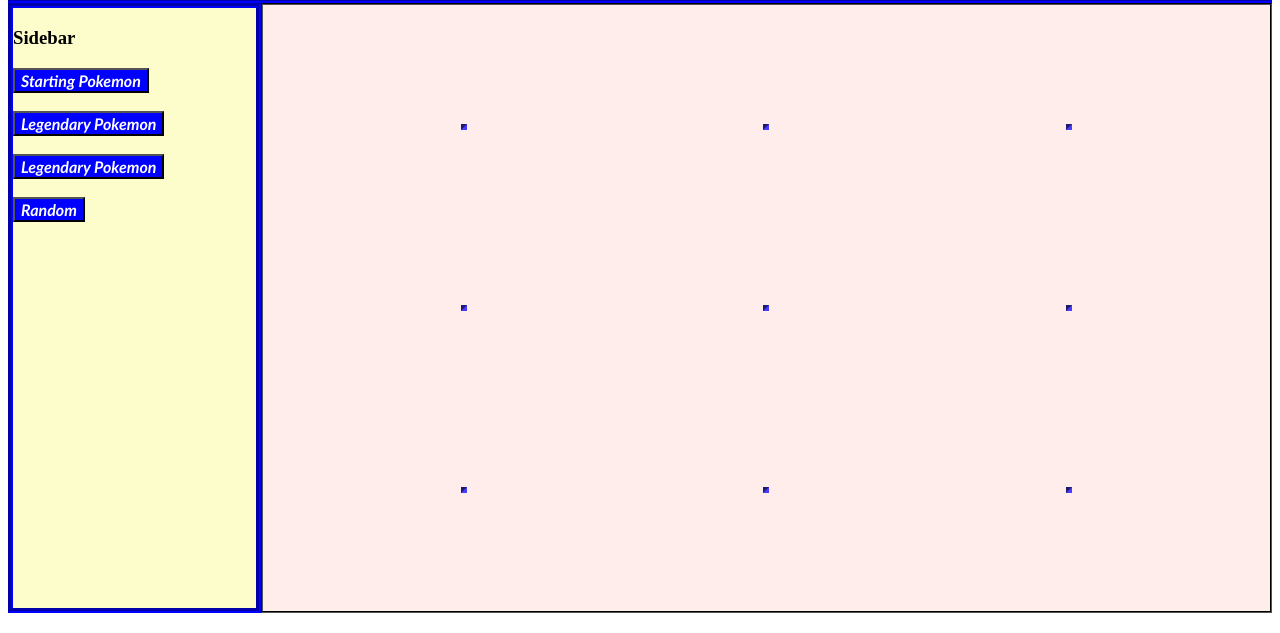
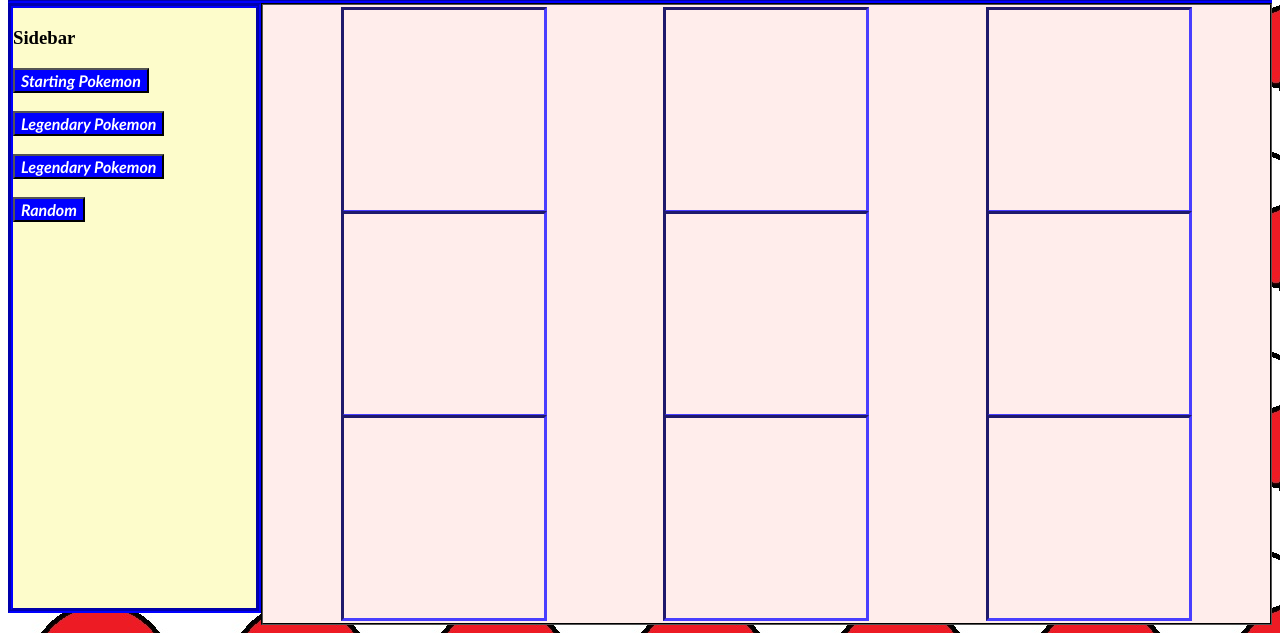
Before and after one commit to Aesiren/Project1, a website with bundled scripts: page Pages/index.html in a window 1280 px wide. Shown: the part 212-845 px from the top of the page. Built offline with nearby package versions, Linux system fonts and the light colour scheme; no server answers.

Commit message:
added background images

```diff
--- a/Pages/index.css
+++ b/Pages/index.css
@@ -44,8 +44,8 @@ h2 {
 
 .main {
   display: grid;
-  grid-template-columns: 30% 30% 30%;
-  grid-template-rows: 30% 30% 30%;
+  grid-template-columns: 32% 32% 32%;
+  grid-template-rows: 33% 33% 33%;
   background-color: #ffedeb;
   border: 2px;
   border-style: groove;
@@ -54,7 +54,7 @@ h2 {
   align-content: center;
 }
 
-.body {
+.match_body {
   display: grid;
   grid-template-columns: 100%;
   grid-template-rows: 10% 90%;
@@ -73,6 +73,9 @@ h2 {
   border-color: #372fc0;
   justify-self: center;
   align-self: center;
+  align-content: center;
+  height: 200px;
+  width: 200px;
 
 }
 
@@ -104,3 +107,8 @@ button {
   height: 100px;
   width: 100px;
 }
+
+body {
+  background-image: url("../images/pokeball.jpg");
+  background-repeat: repeat;
+}
--- a/Scripts/index.js
+++ b/Scripts/index.js
@@ -27,6 +27,6 @@ async function onLoad(data) {
 
 function setPage(data) {
   for (let x = 0; x < 9; x++) {
-    document.getElementById(`box${x}`).innerHTML = `<img src="${data[x].sprite}" height="192px" width="192px">${data[x].name}</img>`
+    document.getElementById(`box${x}`).innerHTML = `${data[x].name}<br><img src="${data[x].sprite}" height="192px" width="192px"></img>`
   }
 }
```
Also changed, not shown: Pages/Match_Game.html (+1 -1 lines), images/pokeball.jpg (added).
